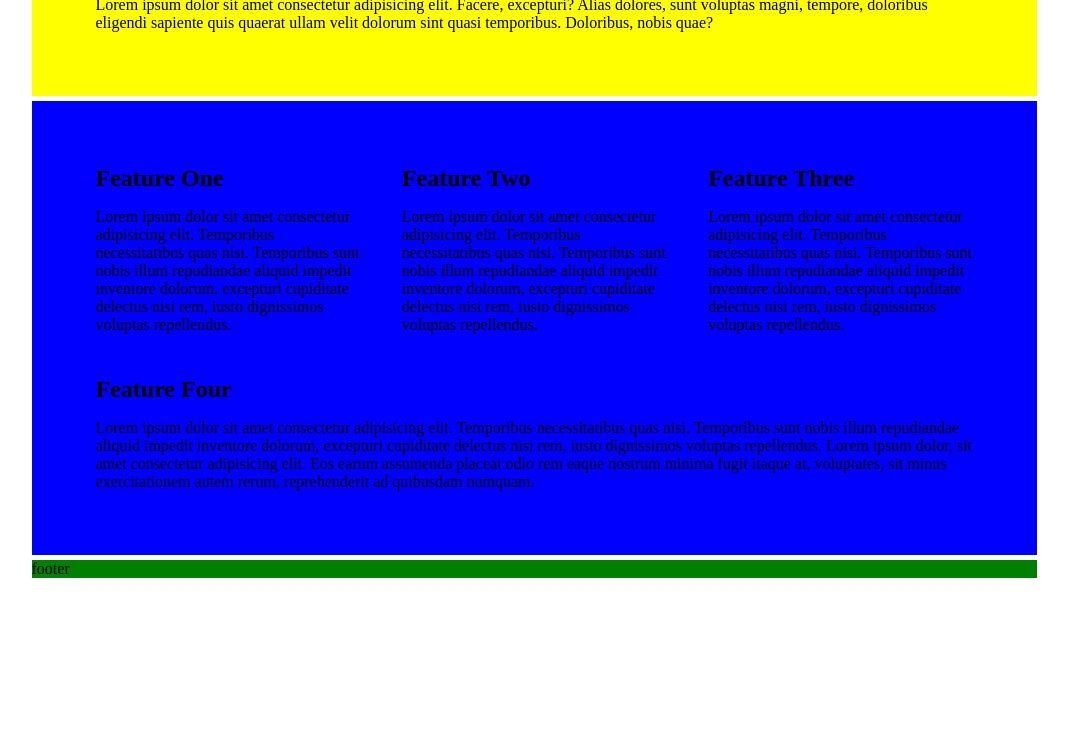
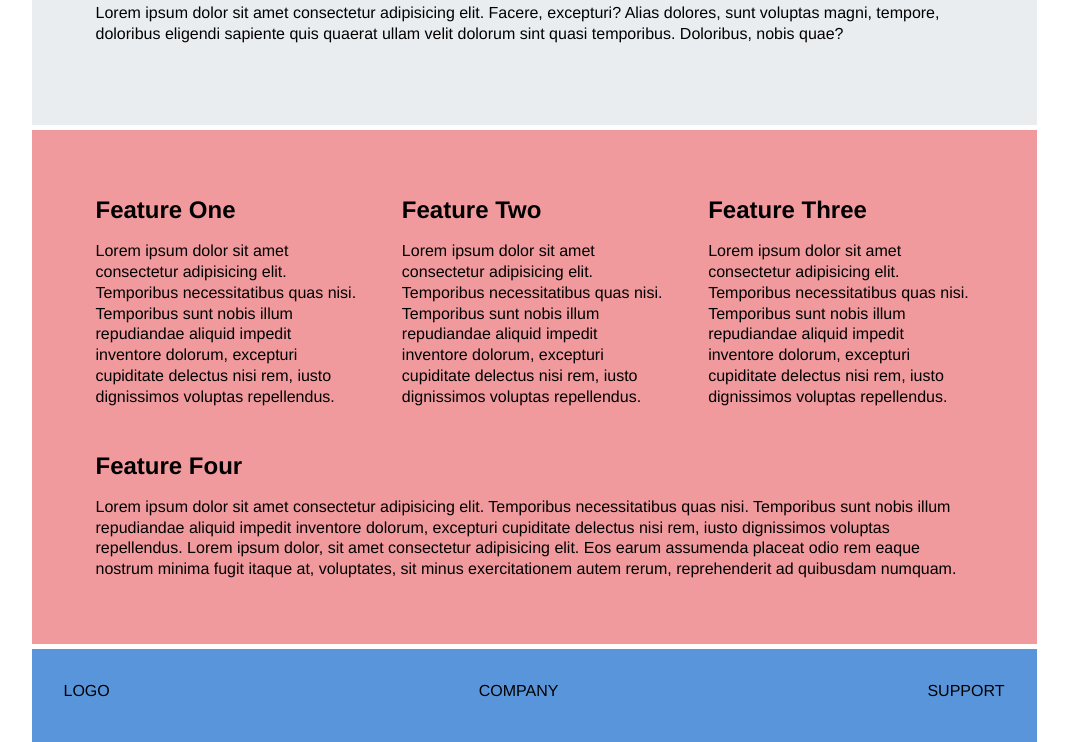
Before and after one commit to JimeBlue/ResponsiveLayout, a plain HTML site: page index.html in a window 1280 px wide. Shown: the part 176-918 px from the top of the page, without its empty margins (106-1174 px from the left). Before the commit the page ends 800 px from the top, so only its background shows below. Drawn offline with Linux system fonts and the light colour scheme.

Commit message:
Style footer and add background colors

```diff
--- a/index.html
+++ b/index.html
@@ -15,8 +15,8 @@
           <svg
             class="nav__toggler"
             xmlns="http://www.w3.org/2000/svg"
-            width="20"
-            height="20"
+            width="22"
+            height="22"
             fill="currentColor"
             class="bi bi-list"
             viewBox="0 0 16 16"
@@ -76,14 +76,20 @@
       </aside>
       <main class="content">
         <h1 class="content__heading">CONTENT</h1>
-        <p>
+        <p class="content__text">
           Lorem ipsum dolor sit amet consectetur adipisicing elit. Facere,
           excepturi? Alias dolores, sunt voluptas magni, tempore, doloribus
           eligendi sapiente quis quaerat ullam velit dolorum sint quasi
           temporibus. Doloribus, nobis quae?
         </p>
       </main>
-      <footer class="footer">footer</footer>
+      <footer class="footer">
+        <ul class="footer__list">
+          <li class="footer__item">LOGO</li>
+          <li class="footer__item">COMPANY</li>
+          <li class="footer__item">SUPPORT</li>
+        </ul>
+      </footer>
     </div>
   </body>
 </html>
--- a/style.css
+++ b/style.css
@@ -2,6 +2,14 @@
   margin: 0;
   padding: 0;
 }
+
+body {
+  font-family: 'HelveticaNeue-Light', 'Helvetica Neue Light', 'Helvetica Neue',
+    Helvetica, Arial, 'Lucida Grande', sans-serif;
+  line-height: 1.3;
+}
+
+/*GRID*/
 
 .grid {
   display: grid;
@@ -14,8 +22,11 @@
   grid-gap: 5px;
 }
 
+/*HEADER*/
 .header {
   grid-area: header;
+  background-color: #5995da;
+  color: #000;
 }
 
 .nav {
@@ -34,9 +45,11 @@
   color: #000;
 }
 
+/*CONTENT*/
+
 .content {
   grid-area: content;
-  background-color: yellow;
+  background-color: #eaedf0;
   padding: 4rem;
 }
 
@@ -45,9 +58,15 @@
   margin-bottom: 1rem;
 }
 
+.content__text {
+  margin-bottom: 1rem;
+}
+
+/*ASIDE*/
+
 .aside {
   grid-area: aside;
-  background-color: blue;
+  background-color: #f09a9d;
   display: grid;
   grid-template-columns: 1fr;
   grid-gap: 10px;
@@ -58,9 +77,23 @@
   margin: 1rem;
 }
 
+/*FOOTER*/
+
 .footer {
   grid-area: footer;
-  background-color: green;
+  background-color: #5995da;
+  padding: 2rem;
+}
+
+.footer__list {
+  list-style-type: none;
+  display: flex;
+  flex-direction: column;
+  align-items: center;
+}
+
+.footer__item {
+  margin-bottom: 0.5rem;
 }
 
 /* Tablet Styles */
@@ -77,6 +110,11 @@
 
   .aside {
     grid-template-columns: 1fr 1fr;
+  }
+
+  .footer__list {
+    flex-direction: row;
+    justify-content: space-around;
   }
 }
 
@@ -109,4 +147,9 @@
   .aside__feature-four {
     grid-column: 1 /4;
   }
+
+  .footer__list {
+    flex-direction: row;
+    justify-content: space-between;
+  }
 }
```
